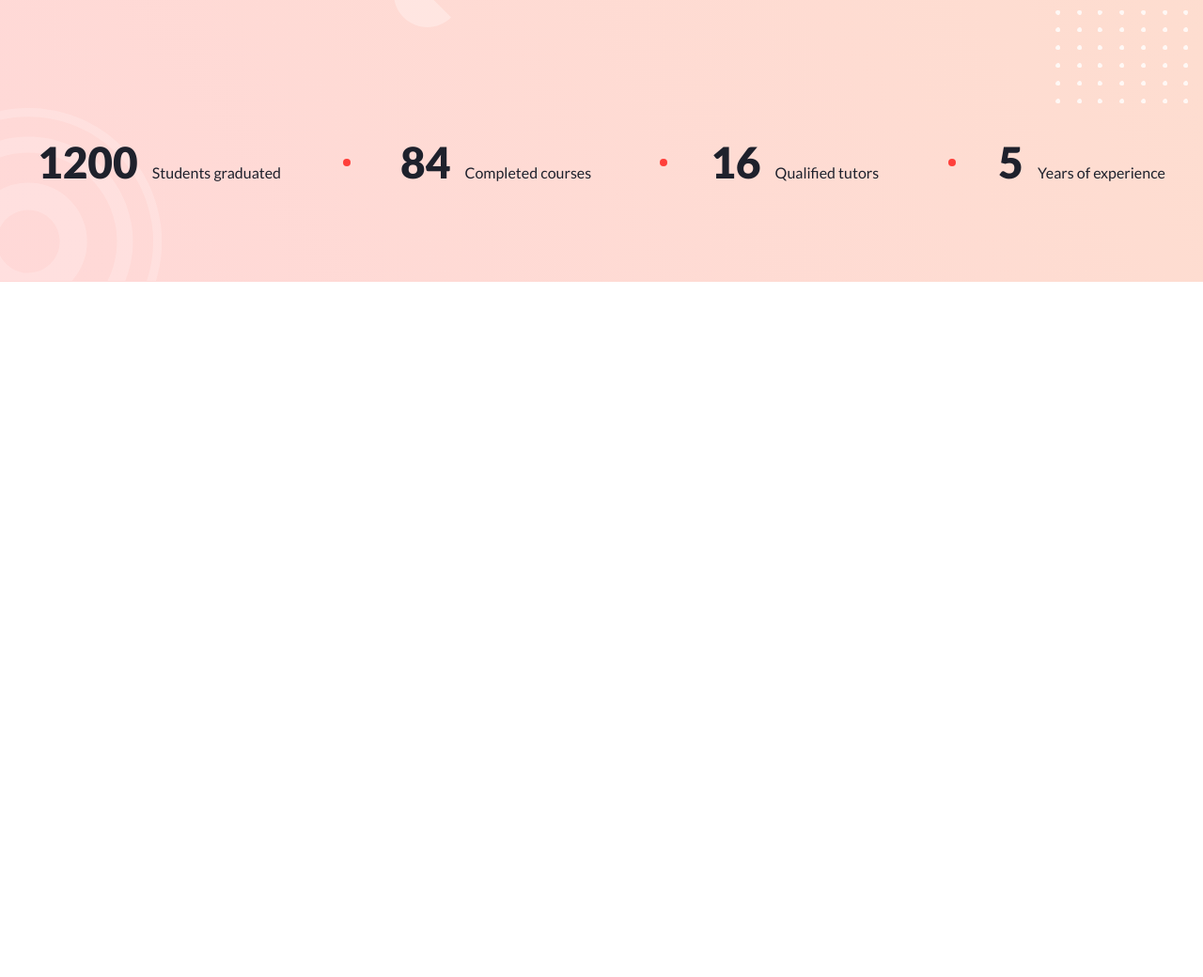
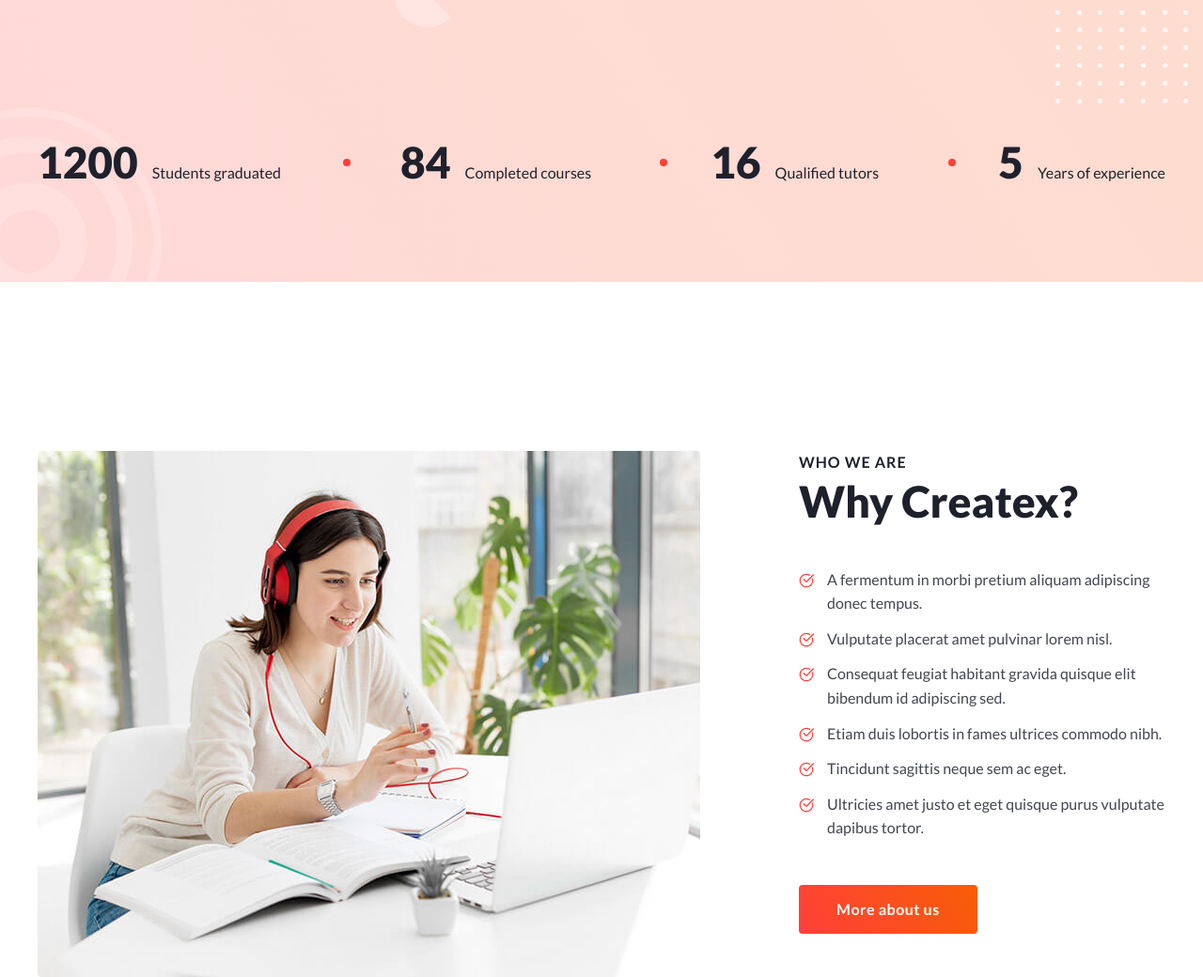
Before and after one commit to ValentunPron/createX, a plain HTML site: page index.html in a window 1280 px wide. Shown: the part 780-1820 px from the top of the page at 94% size. Before the commit the page ends 1080 px from the top, so only its background shows below. Drawn offline with nearby package versions, Linux system fonts and the light colour scheme.

Commit message:
complete block why-me html

```diff
--- a/css/style.css
+++ b/css/style.css
@@ -198,6 +198,23 @@ a {
 
 .header__menu.active {
   right: 0px;
+}
+
+.subtitle {
+  font-weight: 700;
+  font-size: 16px;
+  line-height: 150%;
+  letter-spacing: 1px;
+  text-transform: uppercase;
+  color: #1E212C;
+}
+
+.title {
+  font-family: 'Lato';
+  font-weight: 900;
+  font-size: 46px;
+  line-height: 130%;
+  color: #1E212C;
 }
 
 .header {
@@ -475,3 +492,49 @@ a {
   line-height: 130%;
   margin-right: 12px;
 }
+
+.why-we {
+  margin-top: 180px;
+}
+
+.why-we__body {
+  display: flex;
+  flex-direction: row;
+  justify-content: space-between;
+}
+
+.why-we__description {
+  max-width: 390px;
+}
+
+.why-we__list {
+  margin-top: 40px;
+  color: #424551;
+}
+
+.why-we__item {
+  position: relative;
+  list-style-position: revert-layer;
+  font-size: 16px;
+  line-height: 160%;
+  margin-bottom: 12px;
+  margin-left: 30px;
+}
+
+.why-we__item::after {
+  content: '';
+  position: absolute;
+  background-image: url("../img/why-we/dots.svg");
+  width: 16px;
+  height: 16px;
+  top: 6px;
+  left: -30px;
+}
+
+.why-we__item:last-child {
+  margin-bottom: 0;
+}
+
+.why-we__button {
+  margin-top: 48px;
+}
--- a/index.html
+++ b/index.html
@@ -74,6 +74,40 @@
 				</div>
 			</div>
 		</header>
+		<div class="contect">
+			<div class="why-we">
+				<div class="container">
+					<div class="why-we__body">
+						<img src="img/why-we/01.jpg" alt="why we are" class="why-we__img" width="705" height="560">
+						<div class="why-we__description">
+							<h3 class="why-we__subtitle subtitle">Who we are</h3>
+							<h2 class="why-we__title title">Why Createx?</h2>
+							<ul class="why-we__list">
+								<li class="why-we__item">
+									A fermentum in morbi pretium aliquam adipiscing donec tempus.
+								</li>
+								<li class="why-we__item">
+									Vulputate placerat amet pulvinar lorem nisl.
+								</li>
+								<li class="why-we__item">
+									Consequat feugiat habitant gravida quisque elit bibendum id adipiscing sed.
+								</li>
+								<li class="why-we__item">
+									Etiam duis lobortis in fames ultrices commodo nibh.
+								</li>
+								<li class="why-we__item">
+									Tincidunt sagittis neque sem ac eget.
+								</li>
+								<li class="why-we__item">
+									Ultricies amet justo et eget quisque purus vulputate dapibus tortor.
+								</li>
+							</ul>
+							<button class="why-we__button button">More about us</button>
+						</div>
+					</div>
+				</div>
+			</div>
+		</div>
 	</div>
 	<script src="https://ajax.googleapis.com/ajax/libs/jquery/2.2.0/jquery.min.js"></script>
 	<script src="js/script.js"></script>
```
Also changed, not shown: img/why-we/01.jpg (added), img/why-we/dots.svg (added).
